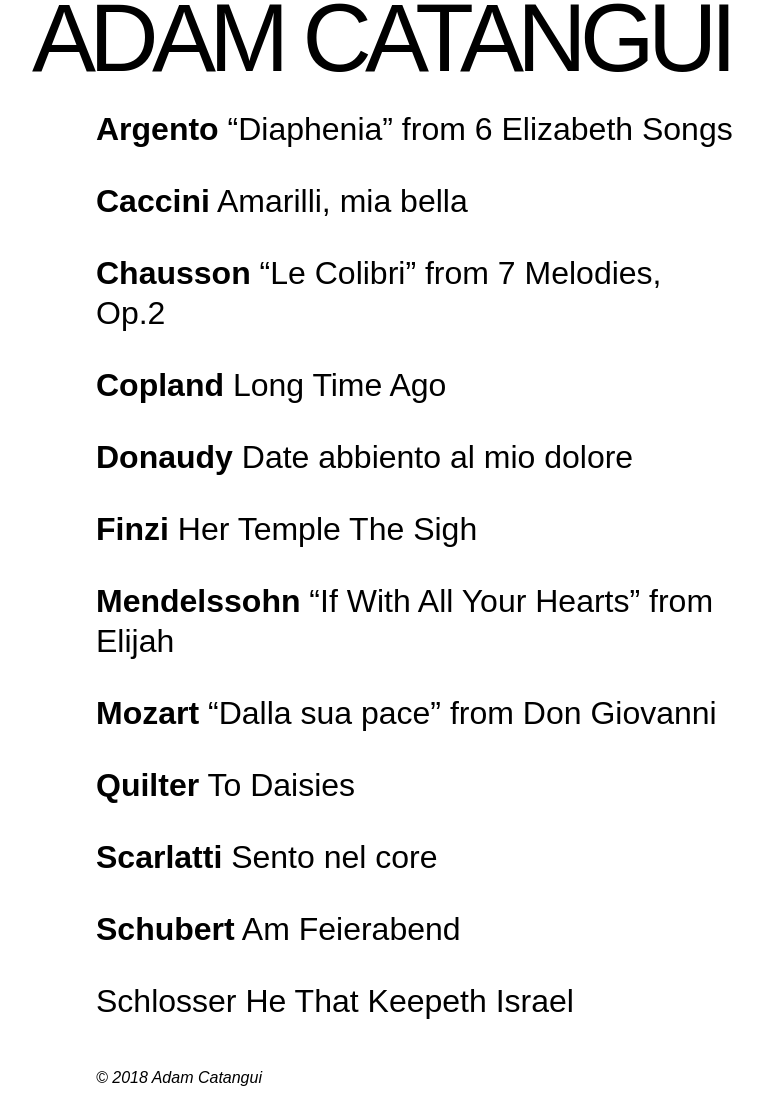
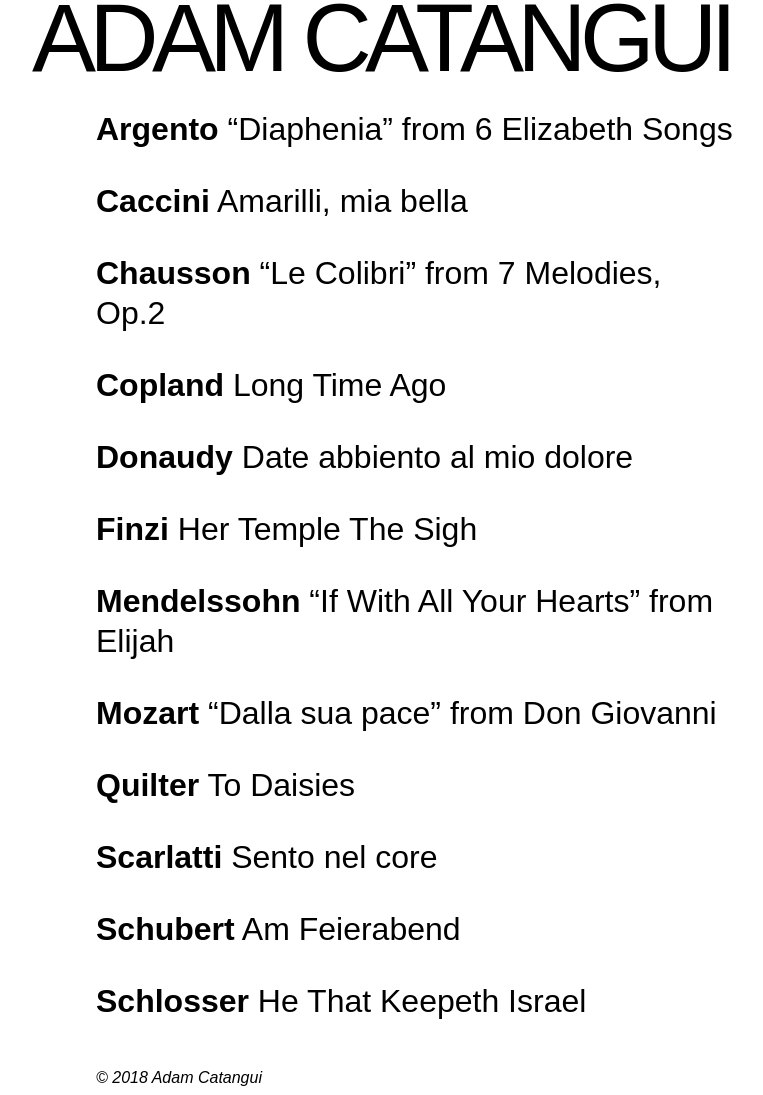
Before and after one commit to seancaat/adam, a Jekyll site: the page built from repertoire.md, in a window 1280 px wide. Shown: the whole page, without its empty margins (160-923 px from the left). Built offline with Jekyll 4.4.1, drawn with Linux system fonts in a browser that asks for light colours.

```diff
--- a/repertoire.md
+++ b/repertoire.md
@@ -39,5 +39,5 @@ layout: default
 **Schubert**
   Am Feierabend
 
-Schlosser
+**Schlosser**
   He That Keepeth Israel
```
